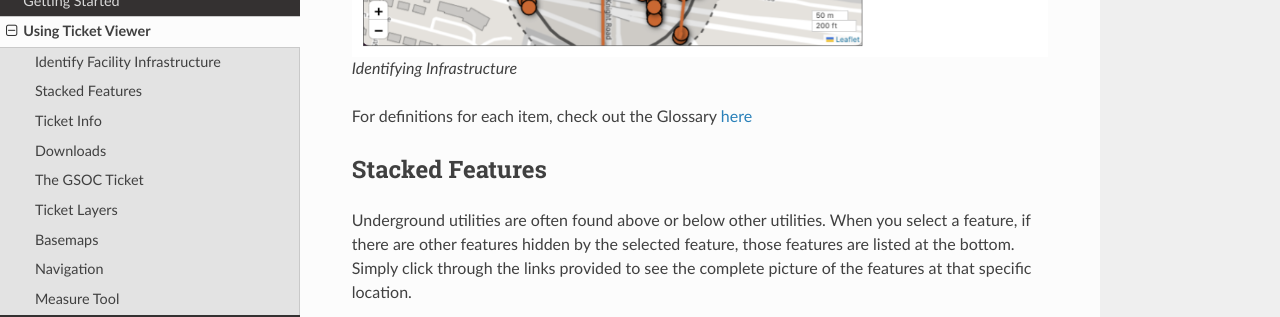
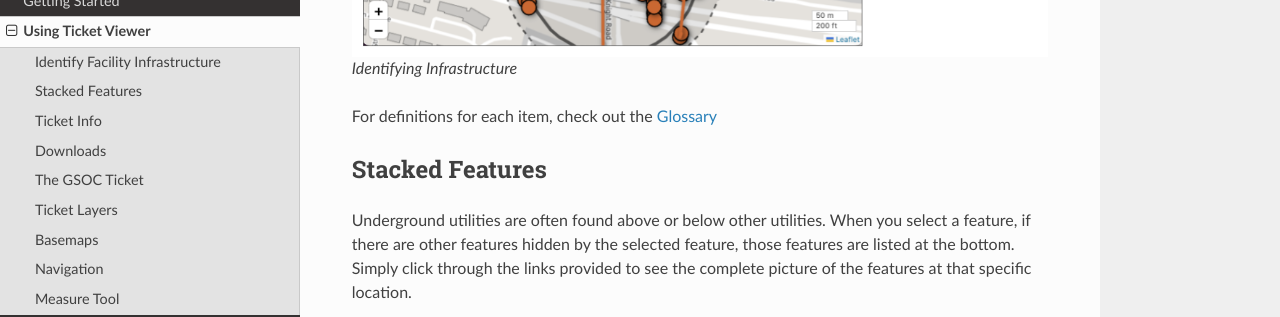
Before and after one commit to FuzionView/FV-Docs, a Sphinx documentation site: the page built from source/ticketviewer.rst, in a window 1280 px wide and 900 px high, scrolled down 1108 px. Shown: the part 151-468 px from the top of the window. Built offline with Sphinx 7.4.7 and the Read the Docs theme 2.0.0, drawn with Linux system fonts in a browser that asks for light colours.

Commit message:
Missing asterick

```diff
--- a/source/ticketviewer.rst
+++ b/source/ticketviewer.rst
@@ -23,7 +23,7 @@
 
    *Identifying Infrastructure*
 
-For definitions for each item, check out the Glossary `here <https://uumpt.sharedgeo.net/docs/PrepFV.html#definitions-and-schema#>`_
+For definitions for each item, check out the `Glossary <https://uumpt.sharedgeo.net/docs/PrepFV.html#definitions-and-schema#>`_
 
 Stacked Features
 ------------------
@@ -102,7 +102,7 @@
 ------------
 
 Use the **Navigation Options** at the bottom left and right to:
- * **Measure** distance or area *See  below for more information on using the Measure Tool.
+ * **Measure** distance or area *See below for more information on using the Measure Tool.*
  * **Fit** the screen to the ticket boundaries to the current window.
  * **Zoom** to your current location when GPS location is enabled.
  * **Zoom** in (+) and out (-) on the ticket boundaries.
```
